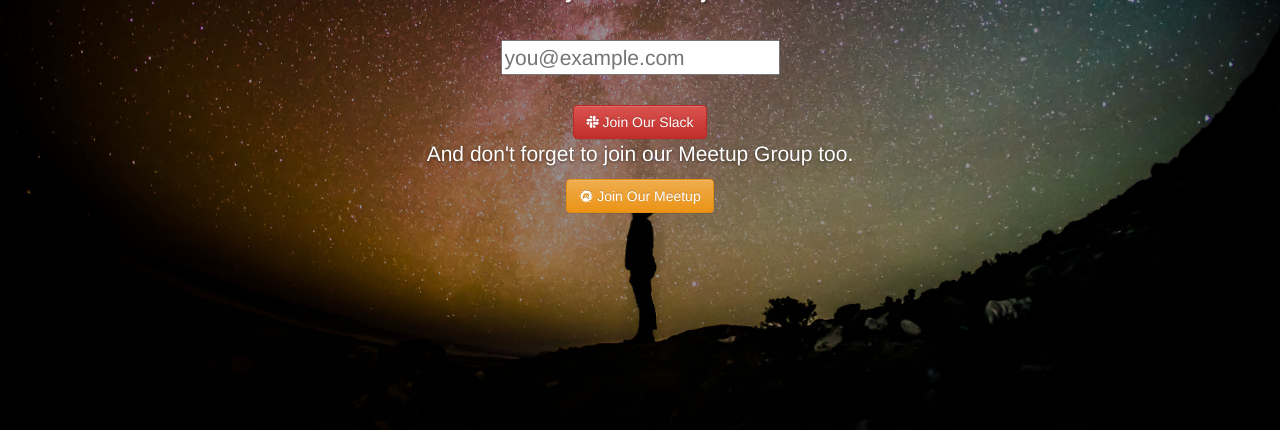
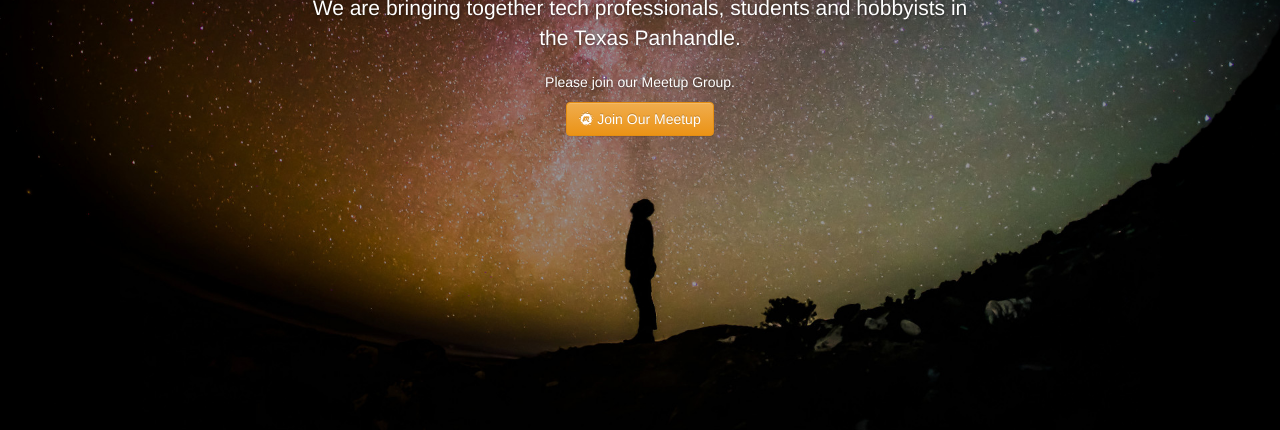
Before and after one commit to AmarilloTechMeetup/amarillo-tech-meetup, a plain HTML site: page index.html in a window 1280 px wide. Shown: the part 370-800 px from the top of the page. Drawn offline with nearby package versions, Linux system fonts and the light colour scheme.

Commit message:
Remove Slack Sign-Up
Slack Sign-up turned out to be a bad idea. We got spammed and Slack had to shut down our invites. We'll have to invite our members to the slack manually.

```diff
--- a/index.html
+++ b/index.html
@@ -58,27 +58,7 @@
             <h1 class="cover-heading">You Are Not Alone</h1>
 
             <p class="lead">We are bringing together tech professionals, students and hobbyists in the Texas Panhandle.</p>
-
-            <div id="slack" class="lead">
-
-              <form id="join" action="https://hmjj871ja3.execute-api.us-east-1.amazonaws.com/dev/join" method="post">
-
-                <label id="prompt" for="email">Please enter your email to join our Slack.</label>
-
-                <div id="input-panel" class="inner">
-                  <input type="email" id="email" name="email" placeholder="you@example.com" required/>
-                </div>
-
-                <div class="button">
-                  <button type="submit" type="button" class="btn btn-danger">
-                    <i class="fa fa-slack" aria-hidden="true"></i>
-                    Join Our Slack
-                  </button>
-                </div>
-
-              </form>
-
-              <p>And don't forget to join our Meetup Group too.</a></p>
+              <p>Please join our Meetup Group.</p>
                 <div class="button">
                   <a href="https://www.meetup.com/Amarillo-Tech-Meetup/">
                     <button type="submit" type="button" class="btn btn-warning">
@@ -100,8 +80,6 @@
         </div>
 
       </div>
-
-    </div>
 
     <!-- Font Awesome -->
     <script src="https://use.fontawesome.com/fe6dd21050.js"></script>
```
